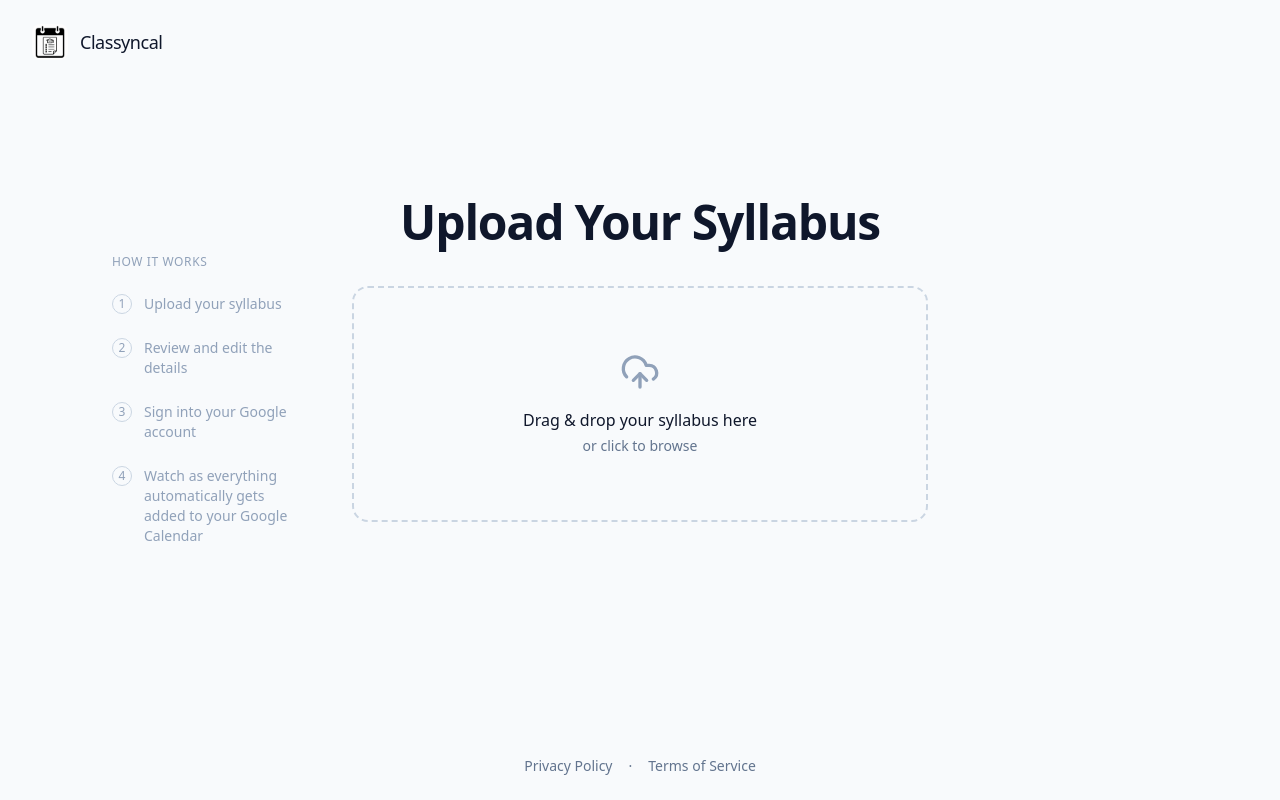
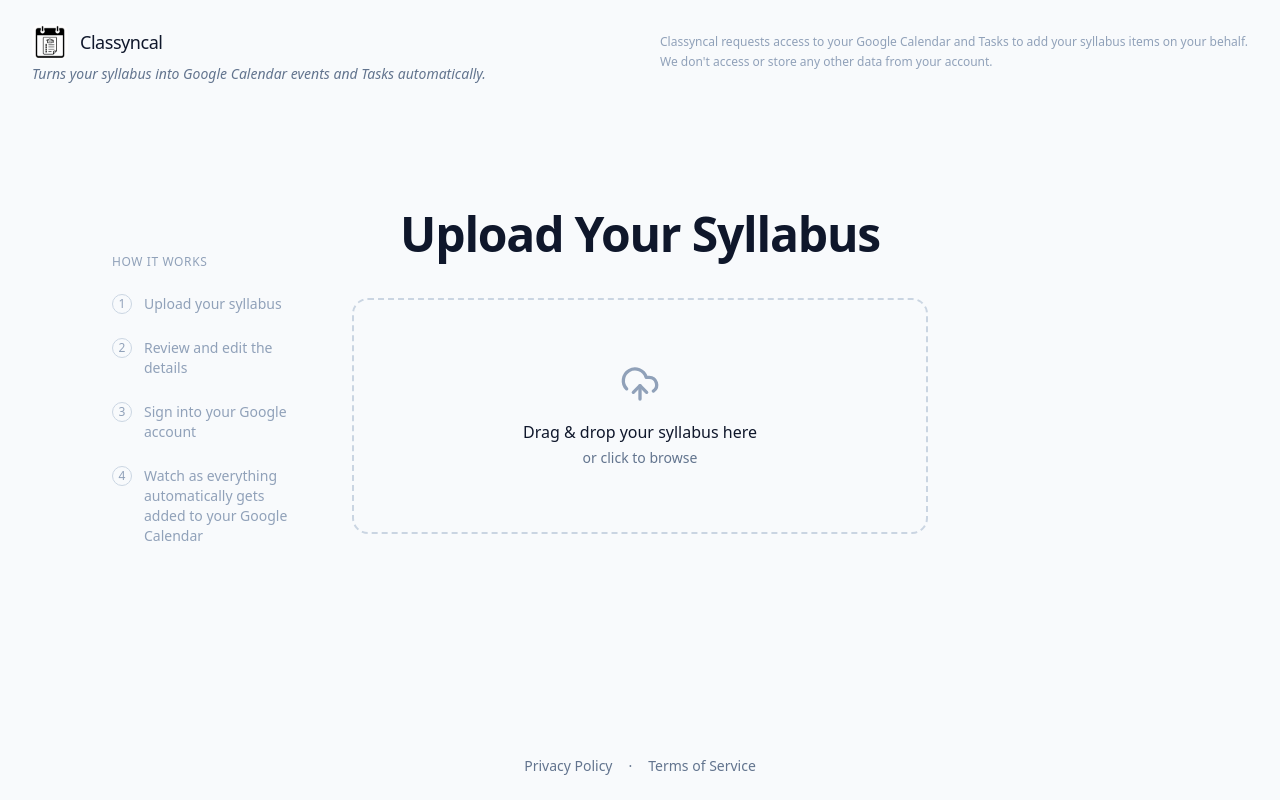
Before and after one commit to GeffenGilbert/Classyncal, a React (Vite) app in the folder frontend/: page / in a window 1280 px wide. Built offline with nearby package versions, Linux system fonts and the light colour scheme.

Commit message:
Add tagline under the logo and a Google-access disclosure to the upload page
The header now carries an italic one-line description under the brand name.
The Calendar/Tasks access disclosure lives fixed in the top-right corner
(each sentence on its own line).

```diff
--- a/frontend/src/components/Header.jsx
+++ b/frontend/src/components/Header.jsx
@@ -1,6 +1,7 @@
 function Header() {
   return (
-    <header className="flex items-center gap-3 px-8 py-6">
+    <header className="flex flex-col gap-1 px-8 py-6">
+      <div className="flex items-center gap-3">
         <img
           src="/logo.png"
           alt=""
@@ -11,6 +12,10 @@ function Header() {
         <span className="text-lg font-medium tracking-tight text-slate-900">
           Classyncal
         </span>
+      </div>
+      <p className="text-sm italic text-slate-500">
+        Turns your syllabus into Google Calendar events and Tasks automatically.
+      </p>
     </header>
   );
 }
--- a/frontend/src/components/SyllabusUploader.jsx
+++ b/frontend/src/components/SyllabusUploader.jsx
@@ -251,6 +251,12 @@ function SyllabusUploader() {
 
       {uploadError && <p className="text-sm text-red-500">{uploadError}</p>}
 
+      <p className="fixed right-8 top-8 hidden max-w-none whitespace-nowrap text-left text-xs leading-relaxed text-slate-400 lg:block">
+        Classyncal requests access to your Google Calendar and Tasks to add your syllabus items on your behalf.
+        <br />
+        We don't access or store any other data from your account.
+      </p>
+
       {extractedData && (
         <ReviewModal
           data={extractedData}
```
Lines whose indentation alone changed are shown as unchanged.
